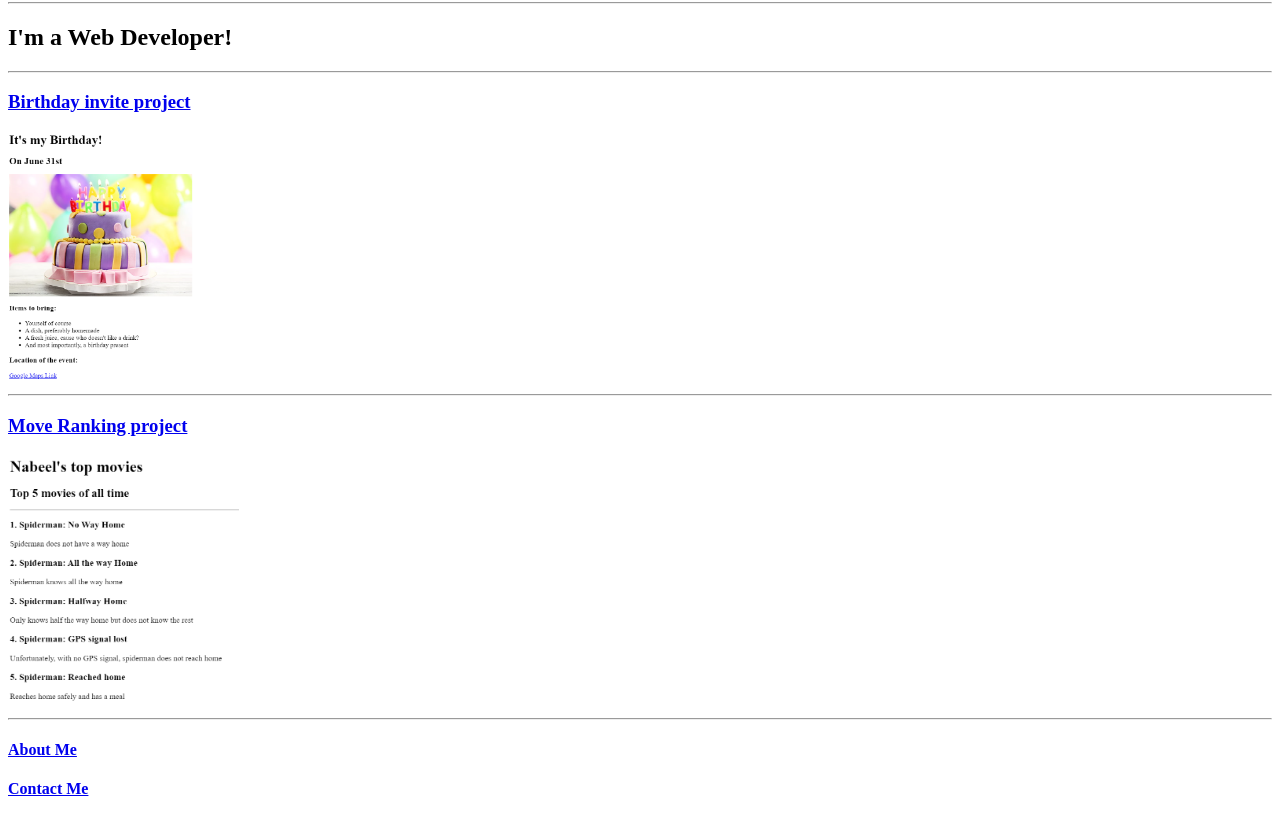
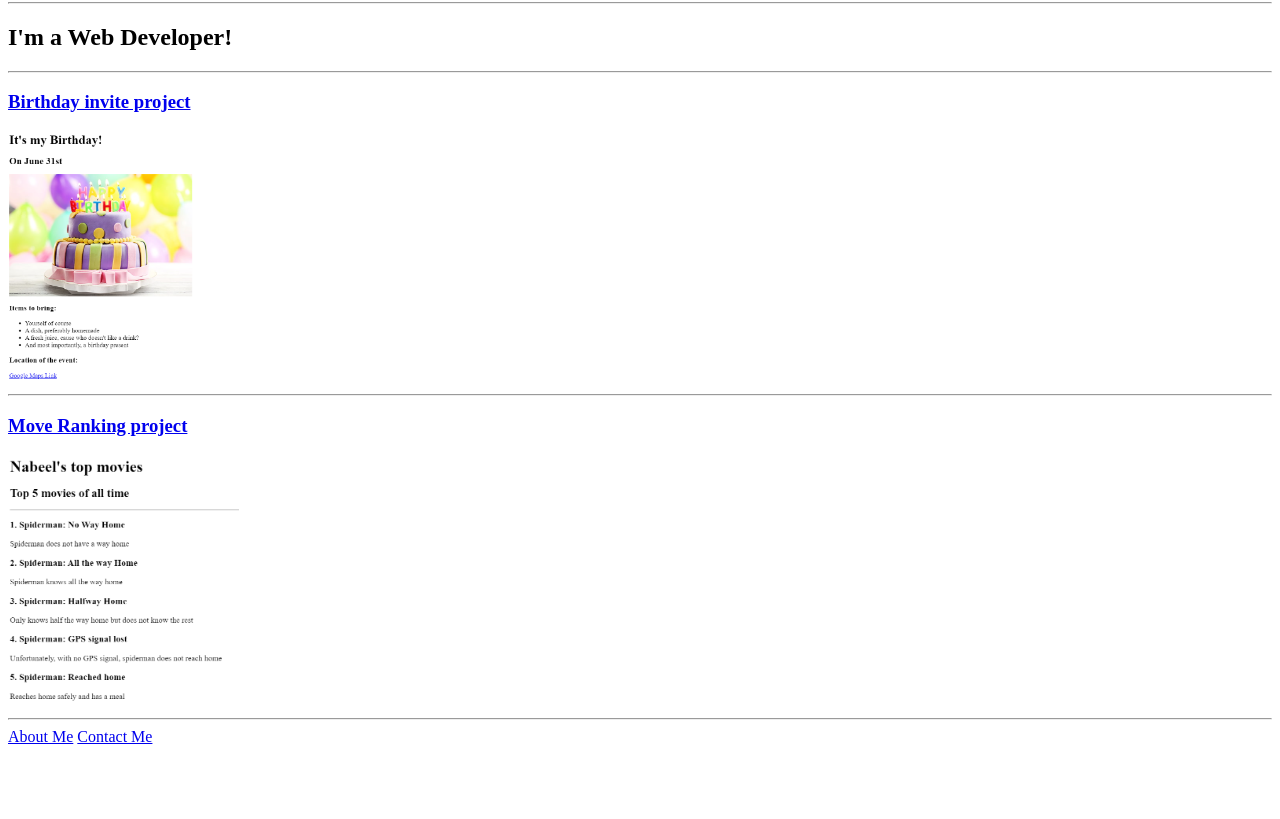
Before and after one commit to NabeelAssim/html-portfolio, a plain HTML site: page index.html in a window 1280 px wide. Shown: the part 78-897 px from the top of the page. After the commit the page ends 832 px from the top, so only its background shows below. Drawn offline with Linux system fonts and the light colour scheme.

Commit message:
index.html

```diff
--- a/index.html
+++ b/index.html
@@ -16,7 +16,7 @@
     <h3><a href="./public/movie-ranking.html">Move Ranking project</a></h3>
     <img src="./assets/images/Movie picture.png" height="250" alt="Movie ranking project preview">
 <hr />
-<h4><a href="./public/about.html">About Me</a></h4>
-<h4><a href="./public/contact.html">Contact Me</a></h4>
+<a href="./public/about.html">About Me</a>
+<a href="./public/contact.html">Contact Me</a>
 </body>
 </html>
```
